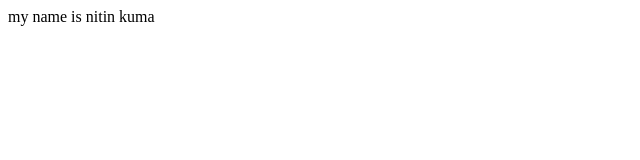
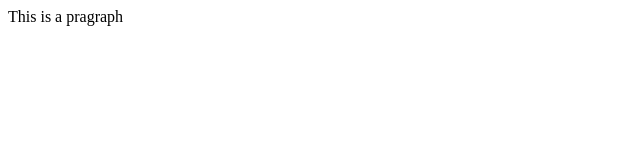
Before and after one commit to mahadev0601/myproject, a plain HTML site: page index.html in a window 1280 px wide. Shown: the full height of the page, 0-640 px from the left. Drawn offline with Linux system fonts and the light colour scheme.

Commit message:
modified project

```diff
--- a/index.html
+++ b/index.html
@@ -1,2 +1 @@
-<p>my name is nitin kuma
-</p>
+<p>This is a pragraph</p>
```
Also changed, not shown: 1 other file.
